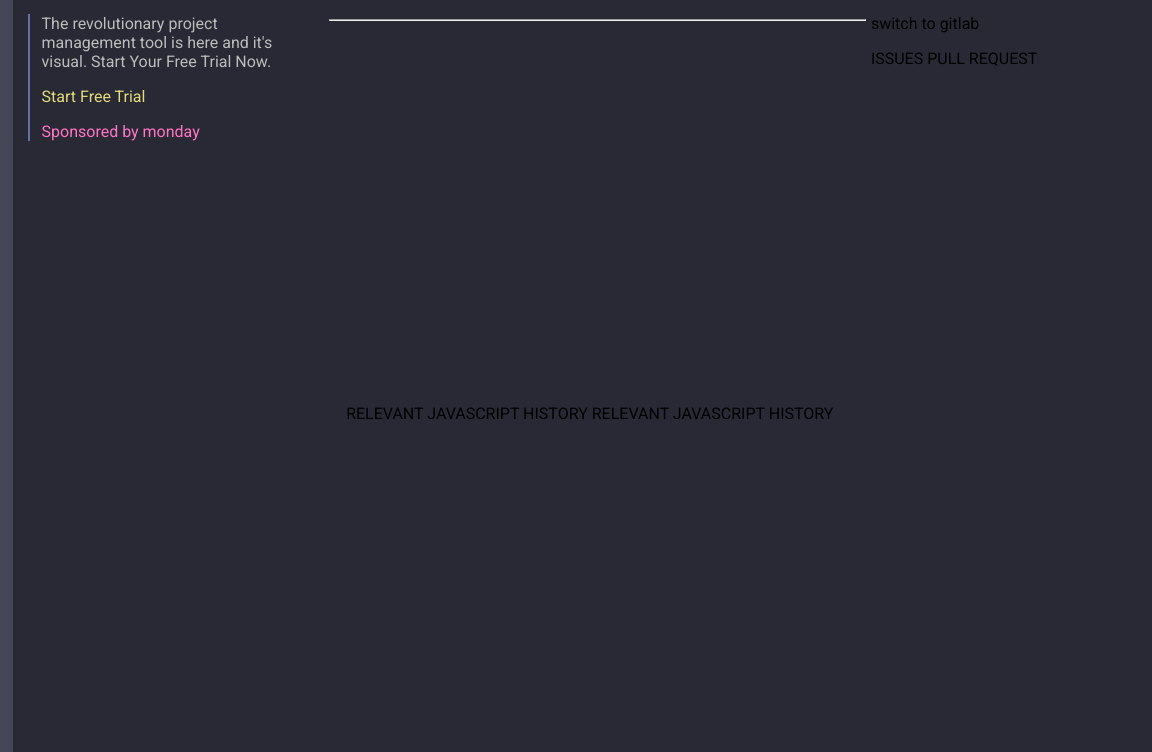
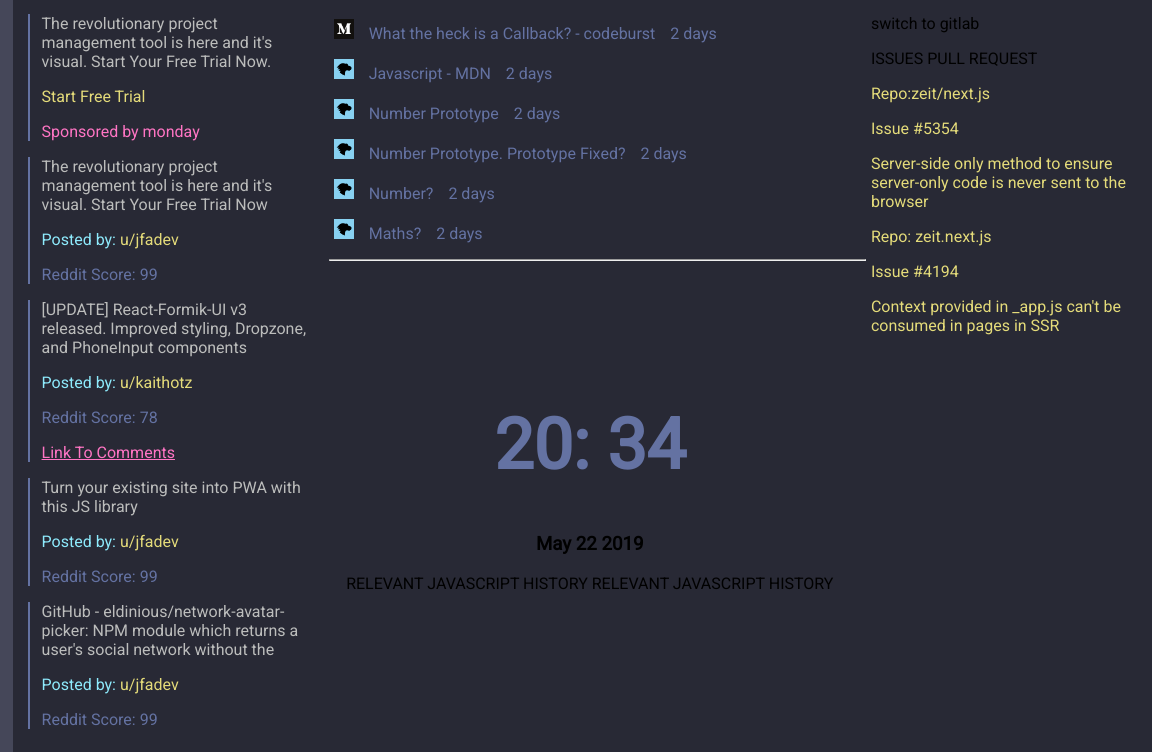
Before and after one commit to Hemlatab/-Landing-Page---Initab, a website: page index.html in a window 1280 px wide. Shown: the part 48-800 px from the top of the page, 128-1280 px from the left. Drawn offline with Linux system fonts and the light colour scheme.

Commit message:
Add github issues using JSON

```diff
--- a/index.html
+++ b/index.html
@@ -56,18 +56,15 @@
       </div>
       <div class="col-3-2">
         <h1 class="current-time">
-          <script>
-            var d = new Date();
-            document.getElementById("demo").innerHTML = d.getTime();
-          </script>
+          <span id="hours"></span>:
+          <span id="minutes"></span>
         </h1>
         <h3 class="date">
-          <p id="demo"></p>
+          <span id="day"></span>
+          <span id="date"></span>
+          <span id="year"></span>
 
-          <script>
-            var d = new Date();
-            document.getElementById("date").innerHTML = d.toString();
-          </script>
+
         </h3>
         <p class="custom-links">RELEVANT JAVASCRIPT HISTORY RELEVANT JAVASCRIPT HISTORY</p>
       </div>
@@ -77,12 +74,17 @@
       <p>switch to gitlab</p>
       ISSUES PULL REQUEST
 
-      <div id="issue"></div>
+      <div id="githubIssues"></div>
     </div>
   </div>
 
 
   <script src="./main.js">
+
+  </script>
+  <script>
+    var d = new Date();
+    document.getElementById("demo").innerHTML = d.toString();
   </script>
 </body>
 
--- a/main.js
+++ b/main.js
@@ -34,12 +34,30 @@
 htmlHistory.innerHTML= jsHtml;
 });
 
-let github ={
-    "repo": "Repo:zeit/next.js","issue":"Issue #5354", "content":"Server-side only method to ensure server-only code is never sent to the browser",
-    "repo": "Repo: zeit.next.js","issue":"Issue #4194", "content":"Context provided in _app.js can't be consumed in pages in SSR"
+let github =`[{
+    "repo": "Repo:zeit/next.js","issue":"Issue #5354", "content":"Server-side only method to ensure server-only code is never sent to the browser"},
+    {"repo": "Repo: zeit.next.js","issue":"Issue #4194", "content":"Context provided in _app.js can't be consumed in pages in SSR"}]`
 
-    let githubIssues= document.getElementById('githubIssues');
-    output.innerHTML= github.repo;
-    output.innerHTML=github.issue;
-    output.innerHTML=github.content;
-};
+    let githubIssues=JSON.parse(github);
+    let githubContainer= document.getElementById('githubIssues');
+
+    let issues ="";
+
+    githubIssues.forEach(function(github){
+        issues+=`<div><p><span class="github-repo">${github.repo}</span></p><p><span class="github-issue">${github.issue}</span></p><p><span class="github-content">${github.content}</span></p></div>`
+        githubContainer.innerHTML=issues;
+    })
+    /** Script for current time */
+    let hours =document.getElementById('hours');
+    let minutes =document.getElementById('minutes');
+    let date =document.getElementById('date');
+    let year =document.getElementById('year');
+    let day =document.getElementById('day');
+
+    let months=['Jan','Feb','March','April','May'];
+    let time = new Date();
+    hours.textContent = time.getHours();
+    minutes.textContent = time.getMinutes();
+    date.textContent = time.getDate();
+    year.textContent = time.getFullYear();
+    day.textContent = months[time.getMonth()];
--- a/style.css
+++ b/style.css
@@ -236,3 +236,15 @@
   font-size: 70px;
   color:#6472a2;
 }
+/** Styles for github issues**/
+
+.github-repo{
+
+    color:#e4db7a;
+}
+.github-issue{
+  color:#e4db7a;
+}
+.github-content{
+  color:#e4db7a;
+}
```
